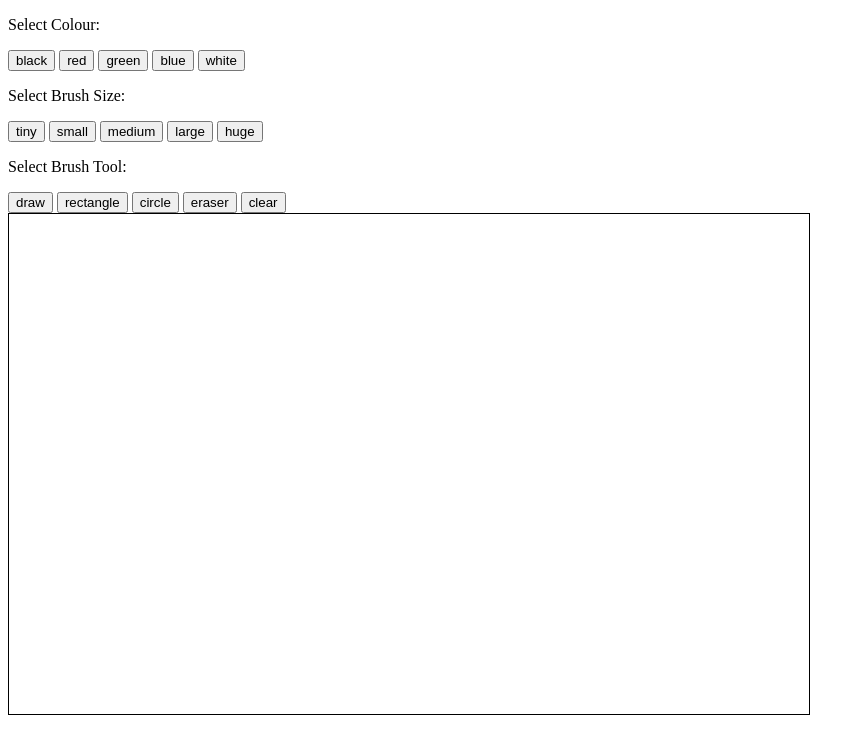
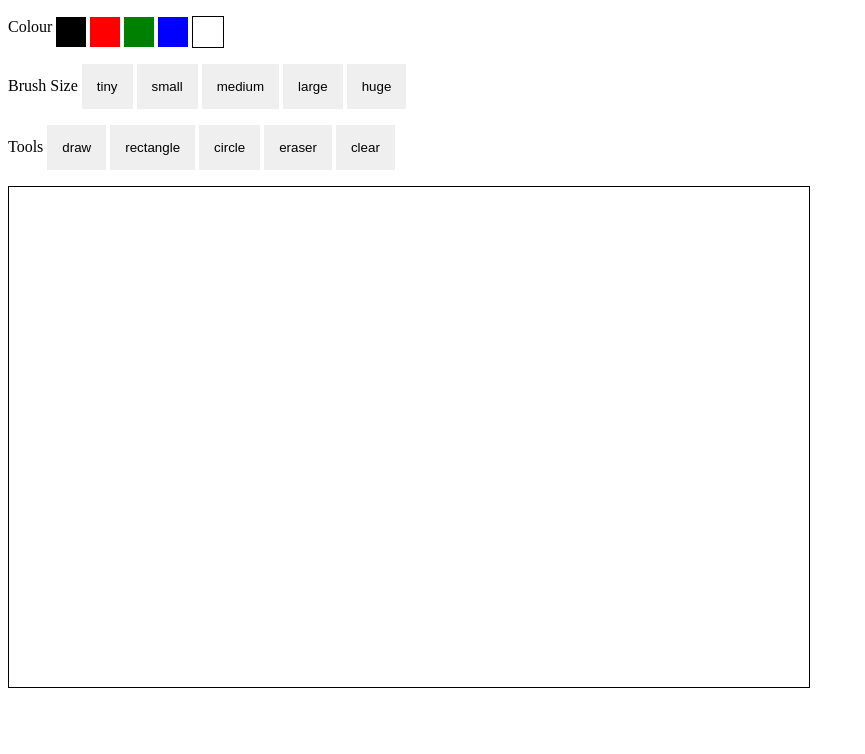
Before and after one commit to pirateZilla/paint-splatter, a plain HTML site: page index.html in a window 1280 px wide. Shown: the whole page, without its empty margins (0-865 px from the left). Drawn offline with Linux system fonts and the light colour scheme.

Commit message:
button styles

```diff
--- a/index.html
+++ b/index.html
@@ -8,28 +8,28 @@
         <section>
             <div id="tools">
                 <div id="colours">
-                    <p>Select Colour:</p>
-                    <button id="black" onclick="changeColour('black')">black</button>
-                    <button id="red" onclick="changeColour('red')">red</button>
-                    <button id="green" onclick="changeColour('green')">green</button>
-                    <button id="blue" onclick="changeColour('blue')">blue</button>
-                    <button id="white" onclick="changeColour('white')">white</button>
+                    <p>Colour
+                    <button class="button black" id="black" onclick="changeColour('black')"></button>
+                    <button class="button red" id="red" onclick="changeColour('red')"></button>
+                    <button class="button green" id="green" onclick="changeColour('green')"></button>
+                    <button class="button blue" id="blue" onclick="changeColour('blue')"></button>
+                    <button class="button white" id="white" onclick="changeColour('white')"></button></p>
                 </div>
                 <div id="brushSizes">
-                    <p>Select Brush Size:</p>
-                    <button id="size1" onclick="changeBrushSize('5')">tiny</button>
-                    <button id="size2" onclick="changeBrushSize('10')">small</button>
-                    <button id="size3" onclick="changeBrushSize('20')">medium</button>
-                    <button id="size4" onclick="changeBrushSize('50')">large</button>
-                    <button id="size5" onclick="changeBrushSize('100')">huge</button>
+                    <p>Brush Size
+                    <button class="button tiny" id="size1" onclick="changeBrushSize('5')">tiny</button>
+                    <button class="button small" id="size2" onclick="changeBrushSize('10')">small</button>
+                    <button class="button medium" id="size3" onclick="changeBrushSize('20')">medium</button>
+                    <button class="button large" id="size4" onclick="changeBrushSize('50')">large</button>
+                    <button class="button huge" id="size5" onclick="changeBrushSize('100')">huge</button></p>
                 </div>
                 <div id="otherTools">
-                    <p>Select Brush Tool:</p>
-                    <button id="draw" onclick="drawTool()">draw</button>
-                    <button id="rectangle" onclick="rectangleTool()">rectangle</button>
-                    <button id="circle" onclick="circleTool()">circle</button>
-                    <button id="eraser" onclick="changeColour('white')">eraser</button>
-                    <button id="clear" onclick="clearCanvas()">clear</button>
+                    <p>Tools
+                    <button class="button" id="draw" onclick="drawTool()">draw</button>
+                    <button class="button" id="rectangle" onclick="rectangleTool()">rectangle</button>
+                    <button class="button" id="circle" onclick="circleTool()">circle</button>
+                    <button class="button" id="eraser" onclick="changeColour('white')">eraser</button>
+                    <button class="button" id="clear" onclick="clearCanvas()">clear</button></p>
                 </div>
             </div>
 
--- a/main.css
+++ b/main.css
@@ -1,3 +1,39 @@
 canvas {
   border: 1px solid black;
 }
+
+.button {
+  border: none;
+  padding: 15px 15px;
+  text-align: center;
+  text-decoration: none;
+  display: inline-block;
+  /*margin: 4px 4px;*/
+  cursor: pointer;
+}
+
+.black {
+  background-color: black;
+  color: white;
+}
+
+.red {
+  background-color: red;
+  color: white;
+}
+
+.green {
+  background-color: green;
+  color: white;
+}
+
+.blue {
+  background-color: blue;
+  color: white;
+}
+
+.white {
+  background-color: white;
+  color: black;
+  border: 1px solid black;
+}
```
